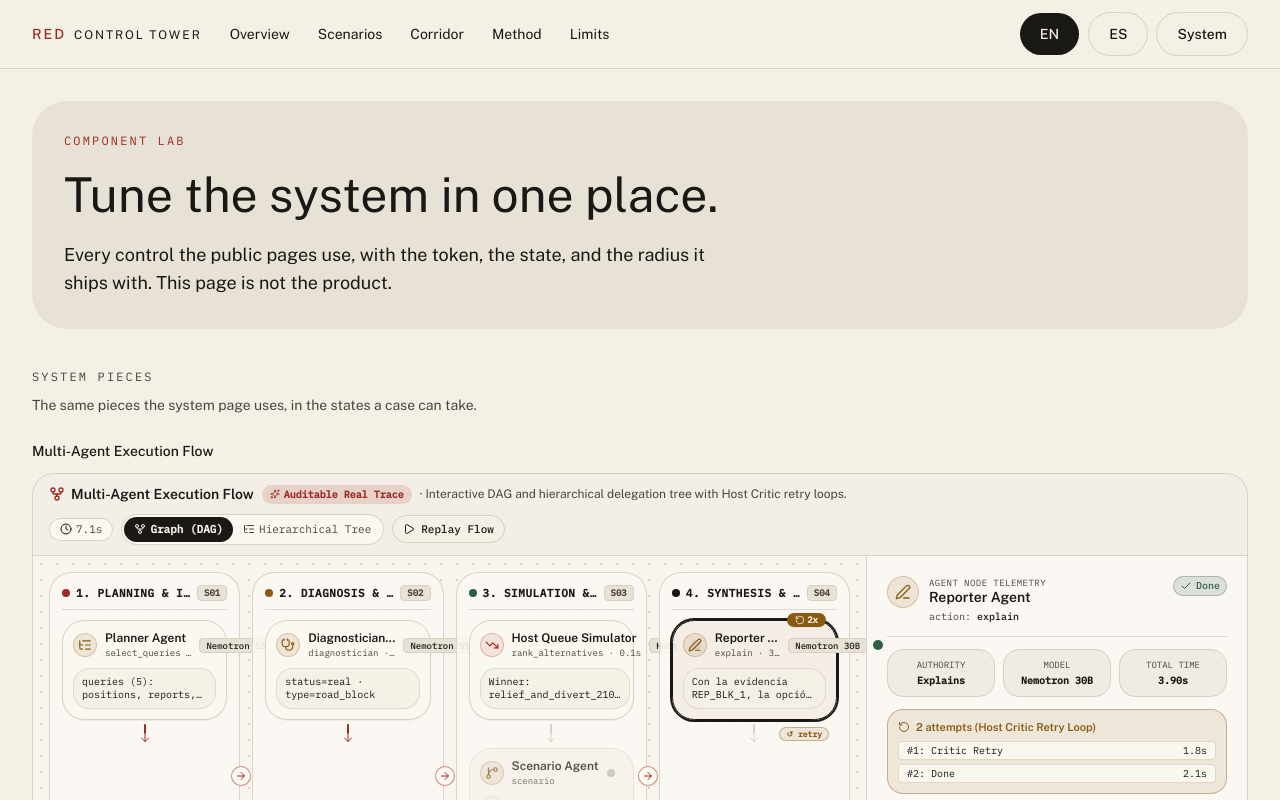
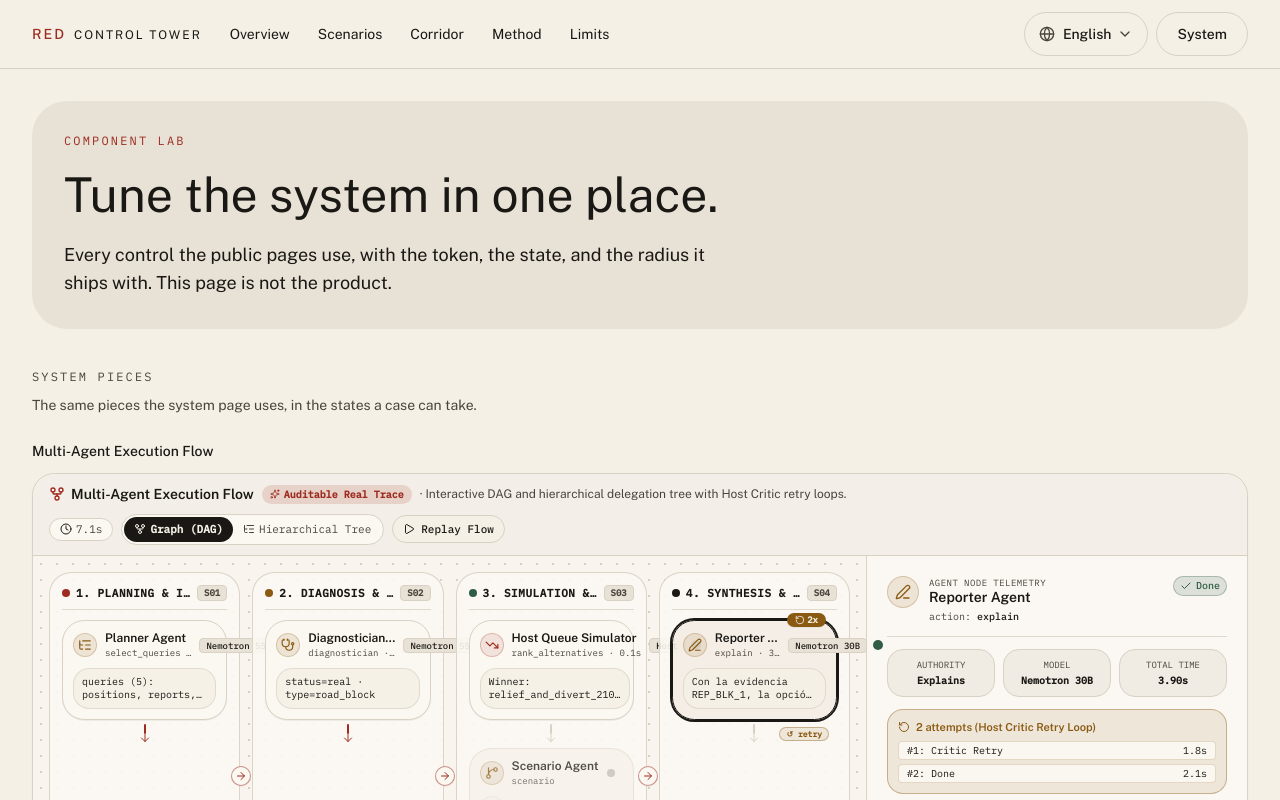
Before and after one commit to matiasts4/redtower, a Next.js app in the folder web/: page /components in a window 1280 px wide. Shown: the top 800 px of the page. Built offline with nearby package versions, Linux system fonts and the light colour scheme.

Commit message:
feat(web): upgrade language selector to accessible dropdown with globe icon

```diff
--- a/web/src/components/site-header.tsx
+++ b/web/src/components/site-header.tsx
@@ -2,8 +2,16 @@
 
 import Link from "next/link";
 import { usePathname } from "next/navigation";
+import { Globe } from "lucide-react";
 import { Button } from "@/components/ui/button";
-import { chromeCopy } from "@/lib/copy";
+import {
+  Select,
+  SelectContent,
+  SelectItem,
+  SelectTrigger,
+  SelectValue,
+} from "@/components/ui/select";
+import { chromeCopy, type ChromeLang } from "@/lib/copy";
 import { useLanguage } from "@/lib/i18n";
 
 const links = [
@@ -13,6 +21,11 @@ const links = [
   ["method", "/#method"],
   ["limits", "/#limits"],
 ] as const;
+
+const languages: Record<ChromeLang, string> = {
+  en: "English",
+  es: "Español",
+};
 
 export function SiteHeader({ surface = "public" }: { surface?: "public" | "work" }) {
   const pathname = usePathname();
@@ -56,12 +69,39 @@ export function SiteHeader({ surface = "public" }: { surface?: "public" | "work"
           })}
         </nav>
         <div className="ml-auto flex items-center gap-2 md:ml-0">
-          <Button variant={lang === "en" ? "default" : "outline"} onClick={() => setLang("en")}>
-            EN
-          </Button>
-          <Button variant={lang === "es" ? "default" : "outline"} onClick={() => setLang("es")}>
-            ES
-          </Button>
+          <Select
+            items={languages}
+            value={lang}
+            onValueChange={(val) => {
+              if (val === "en" || val === "es") {
+                setLang(val);
+              }
+            }}
+          >
+            <SelectTrigger
+              aria-label={lang === "es" ? "Seleccionar idioma" : "Select language"}
+              className="data-[size=default]:h-11 min-h-11 rounded-full border-border bg-background px-3.5 text-sm font-medium hover:bg-muted"
+            >
+              <div className="flex items-center gap-2">
+                <Globe className="size-4 text-muted-foreground" />
+                <SelectValue />
+              </div>
+            </SelectTrigger>
+            <SelectContent align="end" className="min-w-36">
+              <SelectItem value="en">
+                <span className="flex items-center justify-between gap-3 w-full">
+                  <span>English</span>
+                  <span className="text-xs text-muted-foreground">EN</span>
+                </span>
+              </SelectItem>
+              <SelectItem value="es">
+                <span className="flex items-center justify-between gap-3 w-full">
+                  <span>Español</span>
+                  <span className="text-xs text-muted-foreground">ES</span>
+                </span>
+              </SelectItem>
+            </SelectContent>
+          </Select>
           <Button variant="outline" nativeButton={false} render={<Link href="/system" />}>
             {copy.nav.system}
           </Button>
```
